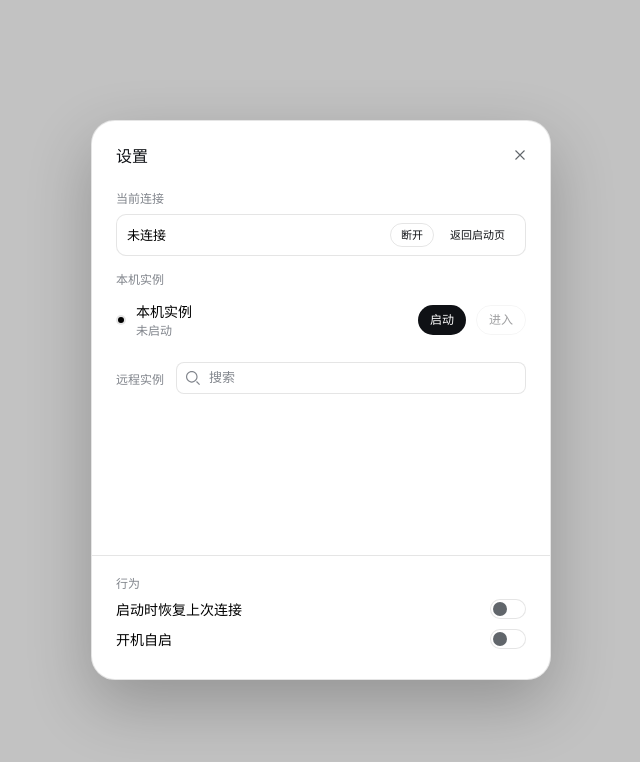
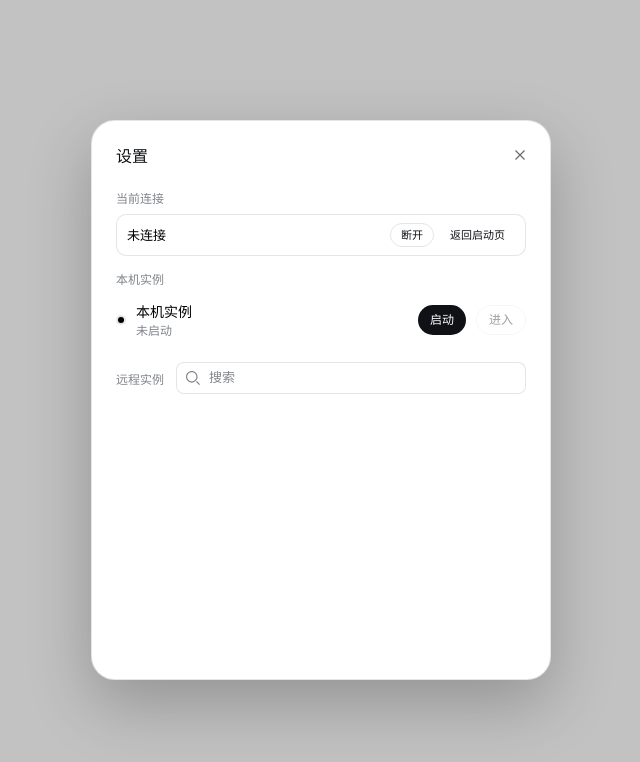
Before and after one commit to lehhair/dsh-app, an Electron app: page settings.html in a window 1440 px wide. Shown: the whole page, without its empty margins (399-1039 px from the left). Drawn offline with Linux system fonts and the light colour scheme; no server answers.

Commit message:
ui: drop behaviors zone from settings dialog (launcher owns those toggles); clean dead CSS

```diff
--- a/settings.html
+++ b/settings.html
@@ -131,11 +131,6 @@
         min-height: 0;
         overflow-y: auto;
         padding: 0 24px 8px;
-      }
-      .dialog-footer {
-        flex: none;
-        padding: 10px 24px 20px;
-        border-top: 1px solid var(--shell-border);
       }
       .group-title { font-size: 12px; font-weight: 500; color: var(--shell-fg-tertiary); margin: 14px 0 8px; }
       .list-head {
@@ -276,39 +271,6 @@
       .btn.outline { border: 1px solid var(--shell-border); }
       .btn.ghost:hover:not(:disabled) { background: var(--shell-hover); }
 
-      .behavior {
-        display: flex;
-        align-items: center;
-        justify-content: space-between;
-        gap: 12px;
-        padding: 10px 0;
-      }
-      .behavior .label { font-size: 14px; }
-      .toggle {
-        position: relative;
-        flex: none;
-        width: 36px;
-        height: 20px;
-        border-radius: 10px;
-        border: 1px solid var(--shell-border);
-        background: var(--shell-layer);
-        cursor: pointer;
-        transition: background-color 0.12s ease, border-color 0.12s ease;
-      }
-      .toggle::after {
-        content: '';
-        position: absolute;
-        top: 2px;
-        left: 2px;
-        width: 14px;
-        height: 14px;
-        border-radius: 50%;
-        background: var(--shell-fg-secondary);
-        transition: transform 0.15s ease, background-color 0.12s ease;
-      }
-      .toggle.on { background: var(--shell-brand); border-color: var(--shell-brand); }
-      .toggle.on::after { transform: translateX(16px); background: var(--shell-bg); }
-
       .hint { font-size: 12px; color: var(--shell-fg-tertiary); margin: 0; }
     </style>
   </head>
@@ -361,18 +323,6 @@
         </div>
         <div id="instances"></div>
       </div>
-
-      <div class="dialog-footer">
-        <div class="group-title" style="margin-top:8px">行为</div>
-        <div class="behavior" style="padding-top:0">
-          <span class="label">启动时恢复上次连接</span>
-          <button id="restore" class="toggle" role="switch" aria-checked="false" title="下次启动自动打开上次连接的节点"></button>
-        </div>
-        <div class="behavior" style="padding-top:0">
-          <span class="label">开机自启</span>
-          <button id="login-item" class="toggle" role="switch" aria-checked="false" title="开机时自动启动 dsh app"></button>
-        </div>
-      </div>
     </div>
 
     <script>
@@ -406,7 +356,6 @@
       const disconnectBtn = document.getElementById('disconnect')
       const toLauncherBtn = document.getElementById('to-launcher')
       const instancesEl = document.getElementById('instances')
-      const loginItemBtn = document.getElementById('login-item')
       const dlgError = document.getElementById('dlg-error')
 
       // ---- local embedded instance row ----
@@ -510,34 +459,6 @@
         renderInstances()
       })
 
-      async function renderLoginItem() {
-        const on = await window.dshShell.settings.getLoginItem()
-        loginItemBtn.classList.toggle('on', on)
-        loginItemBtn.setAttribute('aria-checked', String(on))
-      }
-
-      const restoreBtn = document.getElementById('restore')
-
-      async function renderRestore() {
-        const on = await window.dshShell.settings.getRestore()
-        restoreBtn.classList.toggle('on', on)
-        restoreBtn.setAttribute('aria-checked', String(on))
-      }
-
-      restoreBtn.addEventListener('click', async () => {
-        const on = !restoreBtn.classList.contains('on')
-        await window.dshShell.settings.setRestore(on)
-        restoreBtn.classList.toggle('on', on)
-        restoreBtn.setAttribute('aria-checked', String(on))
-      })
-
-      loginItemBtn.addEventListener('click', async () => {
-        const on = !loginItemBtn.classList.contains('on')
-        await window.dshShell.settings.setLoginItem(on)
-        loginItemBtn.classList.toggle('on', on)
-        loginItemBtn.setAttribute('aria-checked', String(on))
-      })
-
       disconnectBtn.addEventListener('click', async () => {
         await window.dshShell.remote.disconnect()
         await window.dshShell.settings.close()
@@ -551,8 +472,6 @@
       renderCurrent()
       renderLocal()
       renderInstances()
-      renderLoginItem()
-      renderRestore()
     </script>
   </body>
 </html>
```
